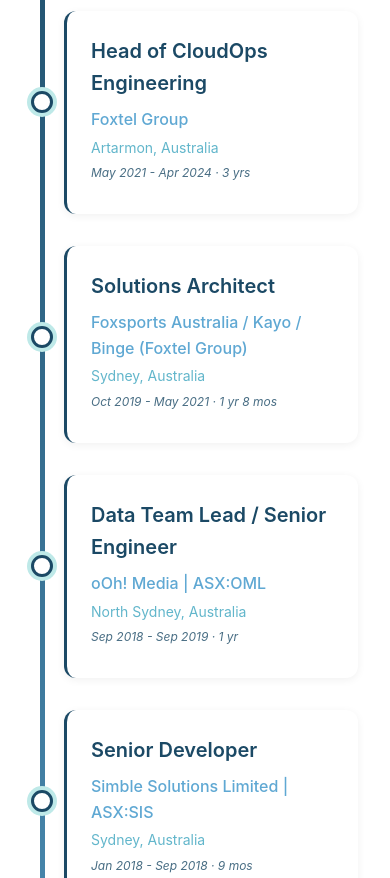
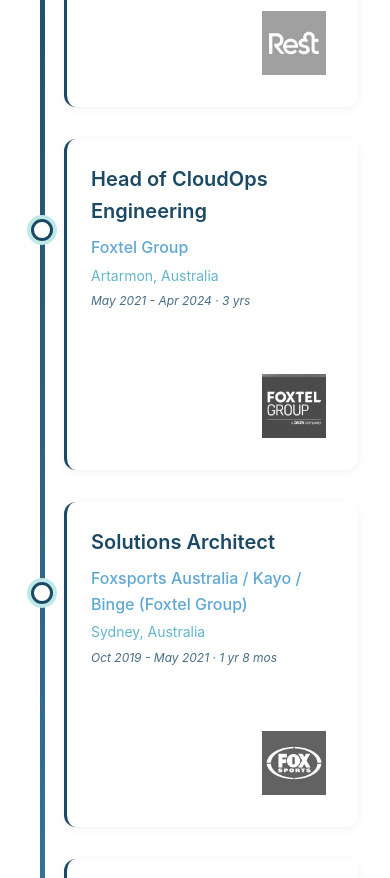
Before and after one commit to mrowling/mrowling.github.io, a website built with Vite: page index.html in a window 390 px wide. Shown: the part 1613-2491 px from the top of the page. Built offline with nearby package versions, Linux system fonts and the light colour scheme.

Commit message:
Add company logos to work history section and enhance responsive styles

```diff
--- a/index.html
+++ b/index.html
@@ -59,6 +59,9 @@
               </div>
               <div class="duration">Apr 2024 - Present</div>
             </div>
+            <div class="company-logo">
+              <img src="/src/assets/images/rest_super_logo.jpg" alt="REST Super" />
+            </div>
           </div>
 
           <div class="job">
@@ -69,6 +72,9 @@
                 <div class="location">Artarmon, Australia</div>
               </div>
               <div class="duration">May 2021 - Apr 2024 · 3 yrs</div>
+            </div>
+            <div class="company-logo">
+              <img src="/src/assets/images/foxtelgroup_logo.jpg" alt="Foxtel Group" />
             </div>
           </div>
 
@@ -81,6 +87,9 @@
               </div>
               <div class="duration">Oct 2019 - May 2021 · 1 yr 8 mos</div>
             </div>
+            <div class="company-logo">
+              <img src="/src/assets/images/foxsports_logo.jpg" alt="Foxtel Group" />
+            </div>
           </div>
 
           <div class="job">
@@ -91,6 +100,9 @@
                 <div class="location">North Sydney, Australia</div>
               </div>
               <div class="duration">Sep 2018 - Sep 2019 · 1 yr</div>
+            </div>
+            <div class="company-logo">
+              <img src="/src/assets/images/ooh_media_logo.jpg" alt="oOh! Media" />
             </div>
           </div>
 
@@ -103,6 +115,9 @@
               </div>
               <div class="duration">Jan 2018 - Sep 2018 · 9 mos</div>
             </div>
+            <div class="company-logo">
+              <img src="/src/assets/images/simble_logo.jpg" alt="Simble Solutions" />
+            </div>
           </div>
 
           <div class="job">
@@ -114,6 +129,9 @@
               </div>
               <div class="duration">Sep 2016 - Jan 2018 · 1 yr 5 mos</div>
             </div>
+            <div class="company-logo">
+              <img src="/src/assets/images/simble_logo.jpg" alt="Simble Solutions" />
+            </div>
           </div>
 
           <div class="job">
@@ -124,6 +142,9 @@
                 <div class="location">Sydney, Australia</div>
               </div>
               <div class="duration">Jan 2016 - Aug 2016 · 8 mos</div>
+            </div>
+            <div class="company-logo">
+              <img src="/src/assets/images/acresta_logo.jpg" alt="Acresta" />
             </div>
           </div>
 
--- a/src/css/_responsive.scss
+++ b/src/css/_responsive.scss
@@ -35,6 +35,9 @@
     }
 
     .job {
+        flex-direction: column;
+        align-items: flex-start;
+
         &::before {
             left: -2.25rem;
             width: 1rem;
@@ -46,6 +49,13 @@
         }
     }
 
+    .company-logo {
+        width: 80px;
+        height: 80px;
+        align-self: flex-end;
+        margin-top: 1rem;
+    }
+
     .job-header {
         flex-direction: column;
     }
--- a/src/css/_work-history.scss
+++ b/src/css/_work-history.scss
@@ -42,6 +42,10 @@
     box-shadow: $shadow-sm;
     @include transition(all);
     border-left: 3px solid $color-dark;
+    display: flex;
+    justify-content: space-between;
+    align-items: center;
+    gap: 2rem;
 
     // Timeline dot
     &::before {
@@ -71,6 +75,7 @@
 
     &-header {
         margin-bottom: 0.5rem;
+        flex: 1;
     }
 
     h3 {
@@ -139,3 +144,29 @@
         }
     }
 }
+
+.company-logo {
+    flex-shrink: 0;
+    width: 100px;
+    height: 100px;
+    display: flex;
+    align-items: center;
+    justify-content: center;
+    background: $white;
+    border-radius: 8px;
+    padding: 0.5rem;
+
+    img {
+        max-width: 100%;
+        max-height: 100%;
+        object-fit: contain;
+        filter: grayscale(100%);
+        opacity: 0.7;
+        @include transition(all);
+    }
+
+    .job:hover & img {
+        filter: grayscale(0%);
+        opacity: 1;
+    }
+}
```
Also changed, not shown: src/assets/images/acresta_logo.jpg (added), src/assets/images/foxsports_logo.jpg (added), src/assets/images/foxtelgroup_logo.jpg (added), src/assets/images/ooh_media_logo.jpg (added), src/assets/images/rest_super_logo.jpg (added), src/assets/images/simble_logo.jpg (added).
